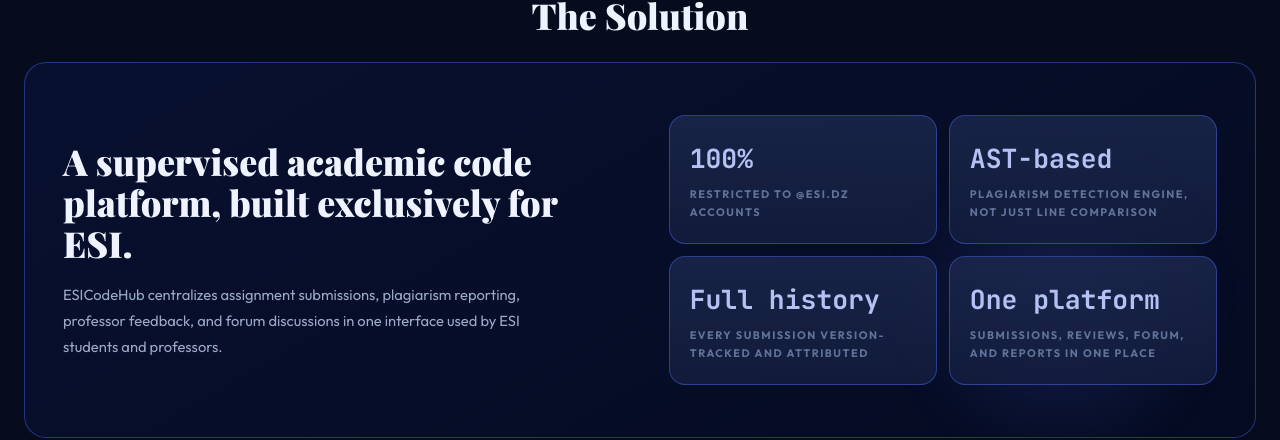
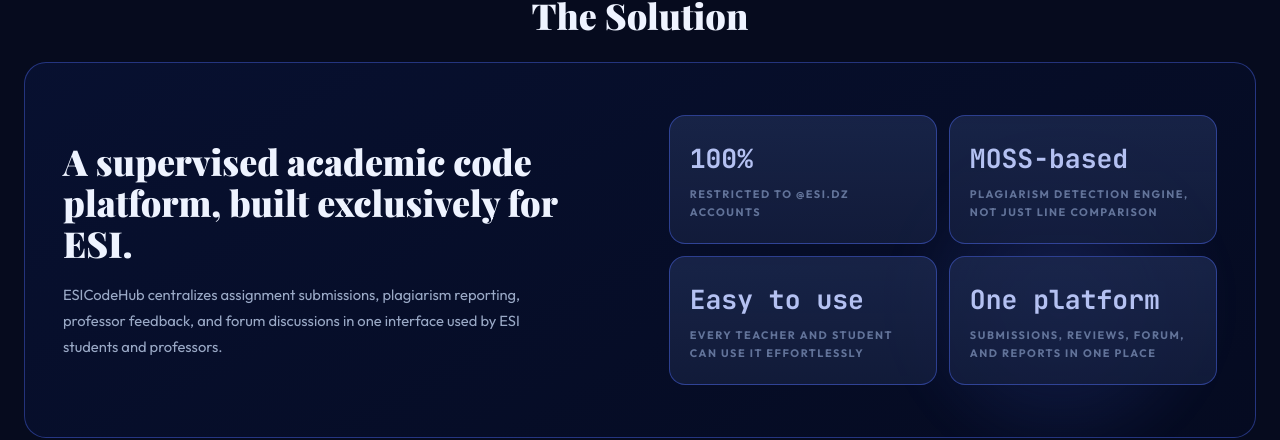
Before and after one commit to P2CP25-050/esicodehub, a Next.js app in the folder frontend/: page / in a window 1280 px wide. Shown: the part 2072-2512 px from the top of the page. Built offline with nearby package versions, Linux system fonts and the light colour scheme; no server answers.

Commit message:
last version

```diff
--- a/frontend/pages/index.tsx
+++ b/frontend/pages/index.tsx
@@ -358,8 +358,8 @@
                 <div className="stats-mini" style={{ display: 'grid', gridTemplateColumns: '1fr 1fr', gap: '12px' }}>
                   {([
                     { value: '100%', label: 'Restricted to @esi.dz accounts' },
-                    { value: 'AST-based', label: 'Plagiarism detection engine, not just line comparison' },
-                    { value: 'Full history', label: ' Every submission version-tracked and attributed' },
+                    { value: 'MOSS-based', label: 'Plagiarism detection engine, not just line comparison' },
+                    { value: 'Easy to use', label: 'Every teacher and student can use it effortlessly' },
                     { value: 'One platform', label: ' Submissions, reviews, forum, and reports in one place' },
                   ] as { value: string; label: string }[]).map((stat) => (
                     <div key={stat.label} style={{ background: 'linear-gradient(180deg, rgba(27,39,76,0.85) 0%, rgba(20,30,62,0.82) 100%)', border: '1px solid rgba(79,108,247,0.45)', borderRadius: '16px', padding: '22px 20px', minHeight: '112px', display: 'flex', flexDirection: 'column', justifyContent: 'center' }}>
```
